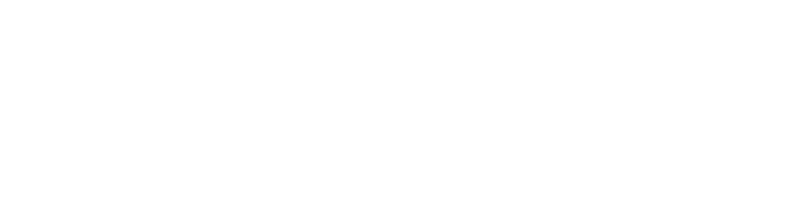
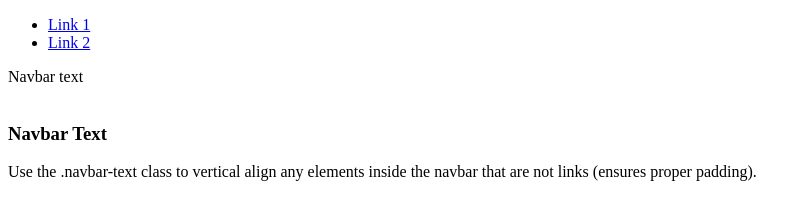
Before and after one commit to GeeAkpan/RoyalHotels-SubTeamFlash, a plain HTML site: page index.html in a window 1280 px wide. Shown: the whole page, without its empty margins (0-807 px from the left). Drawn offline with Linux system fonts and the light colour scheme.

Commit message:
homepage

```diff
--- a/index.html
+++ b/index.html
@@ -1,37 +1,34 @@
-<!doctype html>
+<!DOCTYPE html>
 <html lang="en">
+<head>
+    <meta charset="UTF-8">
+    <meta name="viewport" content="width=device-width, initial-scale=1.0">
+    <title>HomePage</title>
+</head>
+<body>
 
-        <!-- Head Section -->
-        <head>
+    <nav class="navbar navbar-expand-sm bg-dark navbar-dark">
+        <!-- Links -->
+        <ul class="navbar-nav">
+          <li class="nav-item">
+            <a class="home" href="#">Link 1</a>
+          </li>
+          <li class="nav-item">
+            <a class="rooms" href="#">Link 2</a>
+          </li>
+        </ul>
+        <!-- Navbar text-->
+        <span class="navbar-text">
+          Navbar text
+        </span>
+      </nav>
+      <br>
 
-            <!-- Web Title -->
-            <title>
-                RoyalHotel
-            </title>
+      <div class="container">
+        <h3>Navbar Text</h3>
+        <p>Use the .navbar-text class to vertical align any elements inside the navbar that are not links (ensures proper padding).</p>
+      </div>
 
 
-            <!-- Meta Tags -->
-            <meta charset="utf-8">
-            <meta name="viewport" content="width=device-width, initial-scale=1">
-
-
-            <!-- CSS and Bootstrap Files -->
-            <link rel="stylesheet" type="text/css" href="css/home.css">
-
-            <!-- Bootstrap will be inserted by Debbie Pius     -->
-
-
-        </head>
-
-
-
-        <body class="background">
-
-
-
-
-        <body>
-
-
-  </body>
+</body>
 </html>
```
